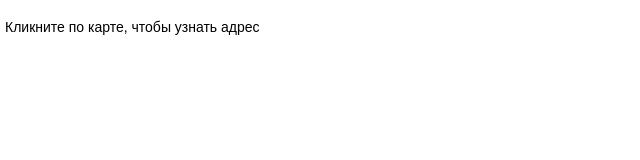
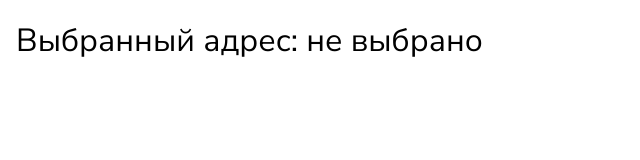
Before and after one commit to udrepo/yandex_point, a plain HTML site: page index.html in a window 1280 px wide. Shown: the whole page, without its empty margins (0-640 px from the left). Drawn offline with Linux system fonts and the light colour scheme.

Commit message:
Update index.html

```diff
--- a/index.html
+++ b/index.html
@@ -9,26 +9,33 @@
     -->
     <script src="https://api-maps.yandex.ru/2.1/?lang=ru_RU&amp;apikey=d38479a0-b4d0-46f8-af27-3fd6ba18b2fa" type="text/javascript"></script>
     <script src="./script.js" type="text/javascript"></script>
+    <link rel="preconnect" href="https://fonts.googleapis.com">
+<link rel="preconnect" href="https://fonts.gstatic.com" crossorigin>
+<link href="https://fonts.googleapis.com/css2?family=Nunito+Sans&display=swap" rel="stylesheet">
     <style type="text/css">
         html, body {
             width: 100%;
-            height: 95%;
+            height: 100vh;
             margin: 0;
             padding: 0;
-            font-family: Arial;
-            font-size: 14px;
+            font-family: 'Nunito Sans', sans-serif;
         }
         #map {
             width: 100%;
-            height: 95%;
+            height: 90vh;
         }
-        .header {
-            padding: 5px;
+        #header {
+            margin: 0.6em 0;
+            padding-left: 0.5em;
+            font-size: 2em;
         }
     </style>
 </head>
 <body>
-<p class="header">Кликните по карте, чтобы узнать адрес</p>
+<p id="header">Выбранный адрес: не выбрано </p>
 <div id="map"></div>
+<script>
+
+</script>
 </body>
 </html>
```
